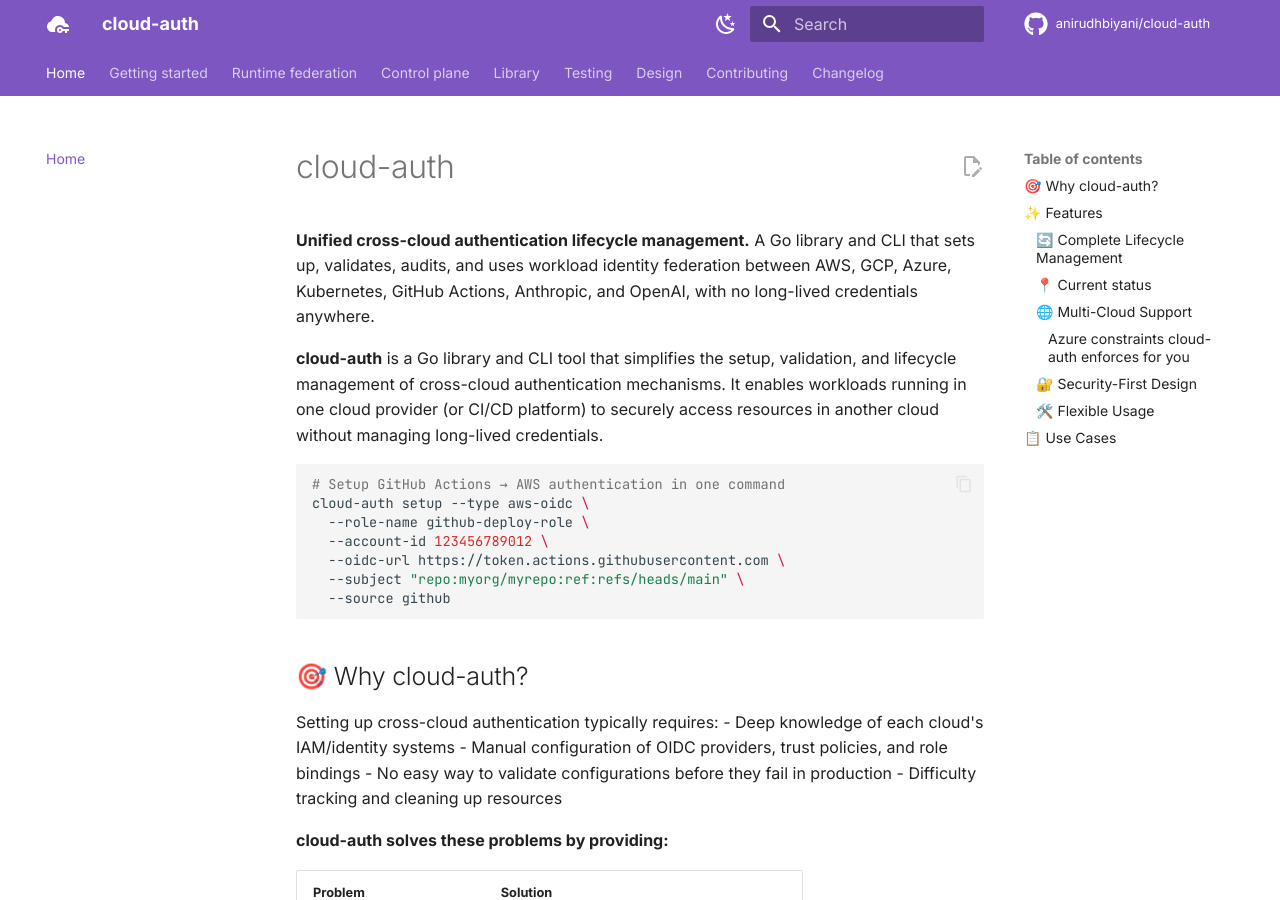
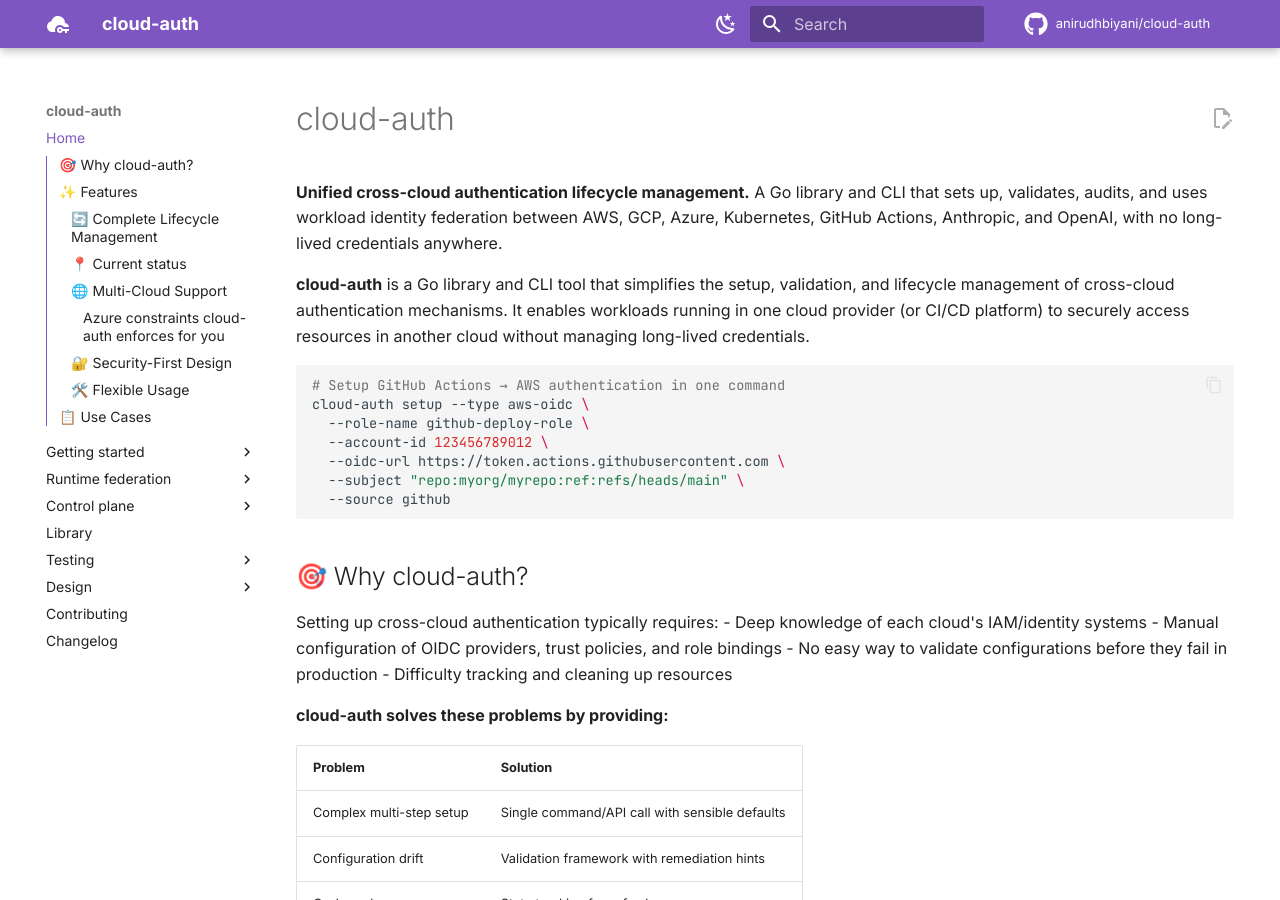
Before and after one commit to anirudhbiyani/cloud-auth, an MkDocs documentation site: the page built from docs/index.md, in a window 1280 px wide and 900 px high. Built offline with MkDocs 1.6.1 and Material for MkDocs 9.7.7, drawn with Linux system fonts in a browser that asks for light colours; comment, search, counter and statistics services are not loaded.

Commit message:
docs: left-pane navigation with collapsible sections (#20)
Drops navigation.tabs and navigation.sections so every section renders as a
collapsible group in the left pane, and folds the page TOC into that pane
(toc.integrate). navigation.path adds breadcrumbs above the title.

```diff
--- a/mkdocs.yml
+++ b/mkdocs.yml
@@ -16,10 +16,12 @@
 
 theme:
   name: material
+  # Left-pane navigation: no top tabs, every section is a collapsible group, and the
+  # page's own table of contents is folded into the same pane.
   features:
-    - navigation.tabs
-    - navigation.sections
     - navigation.top
+    - navigation.path
+    - toc.integrate
     - navigation.footer
     - search.suggest
     - search.highlight
```
